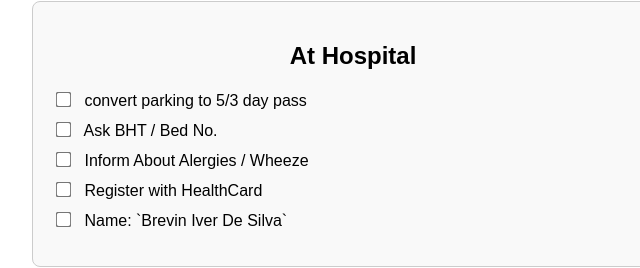
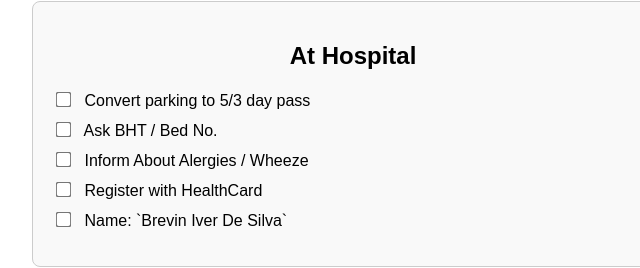
Before and after one commit to ashaino/brevin, a plain HTML site: page index.html in a window 1280 px wide. Shown: the part 1450-1718 px from the top of the page, 287-927 px from the left. Drawn offline with Linux system fonts and the light colour scheme.

Commit message:
Update index.html

```diff
--- a/index.html
+++ b/index.html
@@ -152,7 +152,7 @@
 <div class="checklist">
     <h2>At Hospital</h2>
     <ul>
-      <li><label><input type="checkbox"> convert parking to 5/3 day pass</label></li>
+      <li><label><input type="checkbox"> Convert parking to 5/3 day pass</label></li>
       <li><label><input type="checkbox"> Ask BHT / Bed No.</label></li>
       <li><label><input type="checkbox"> Inform About Alergies / Wheeze</label></li>
       <li><label><input type="checkbox"> Register with HealthCard</label></li>
```
